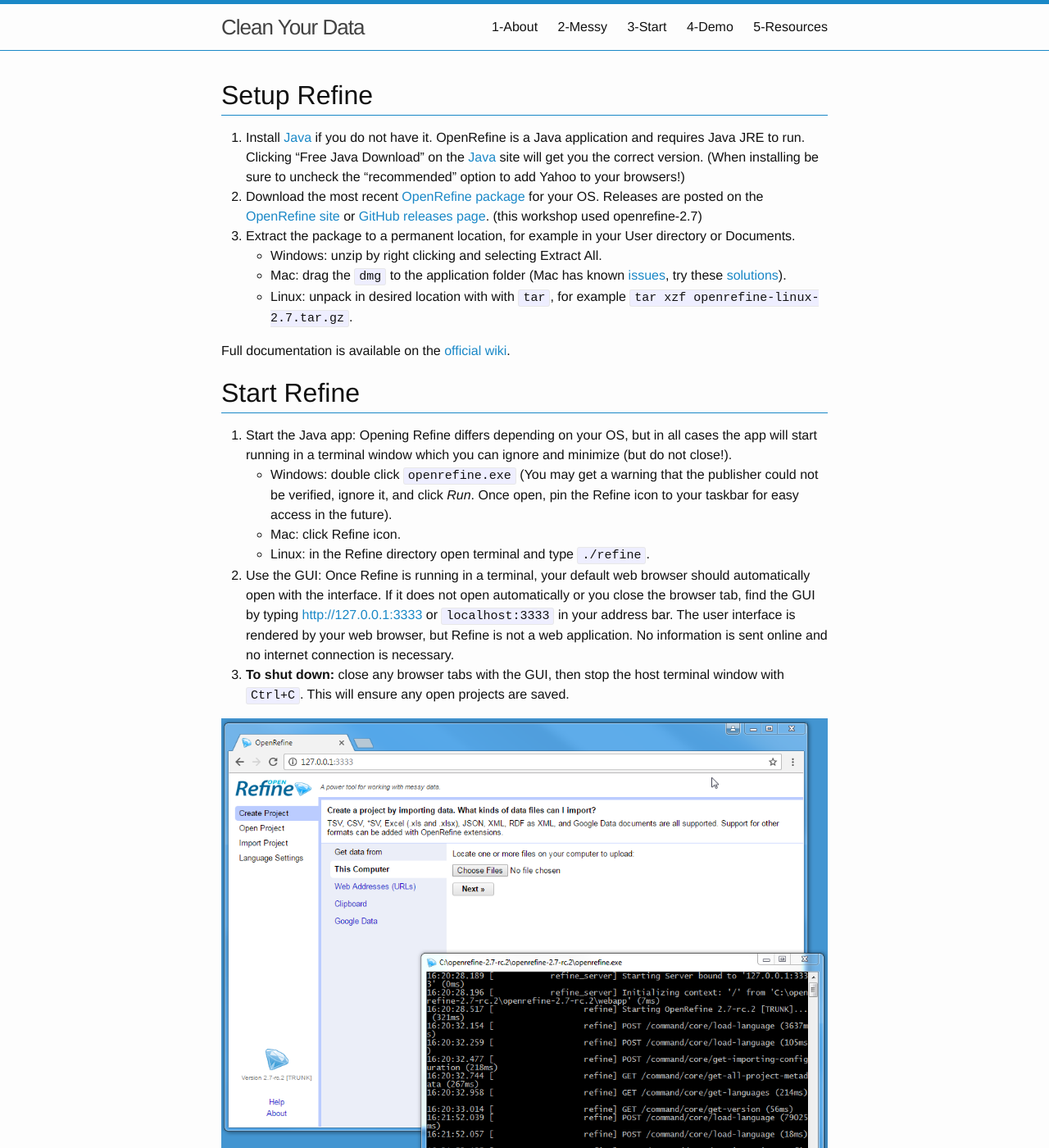
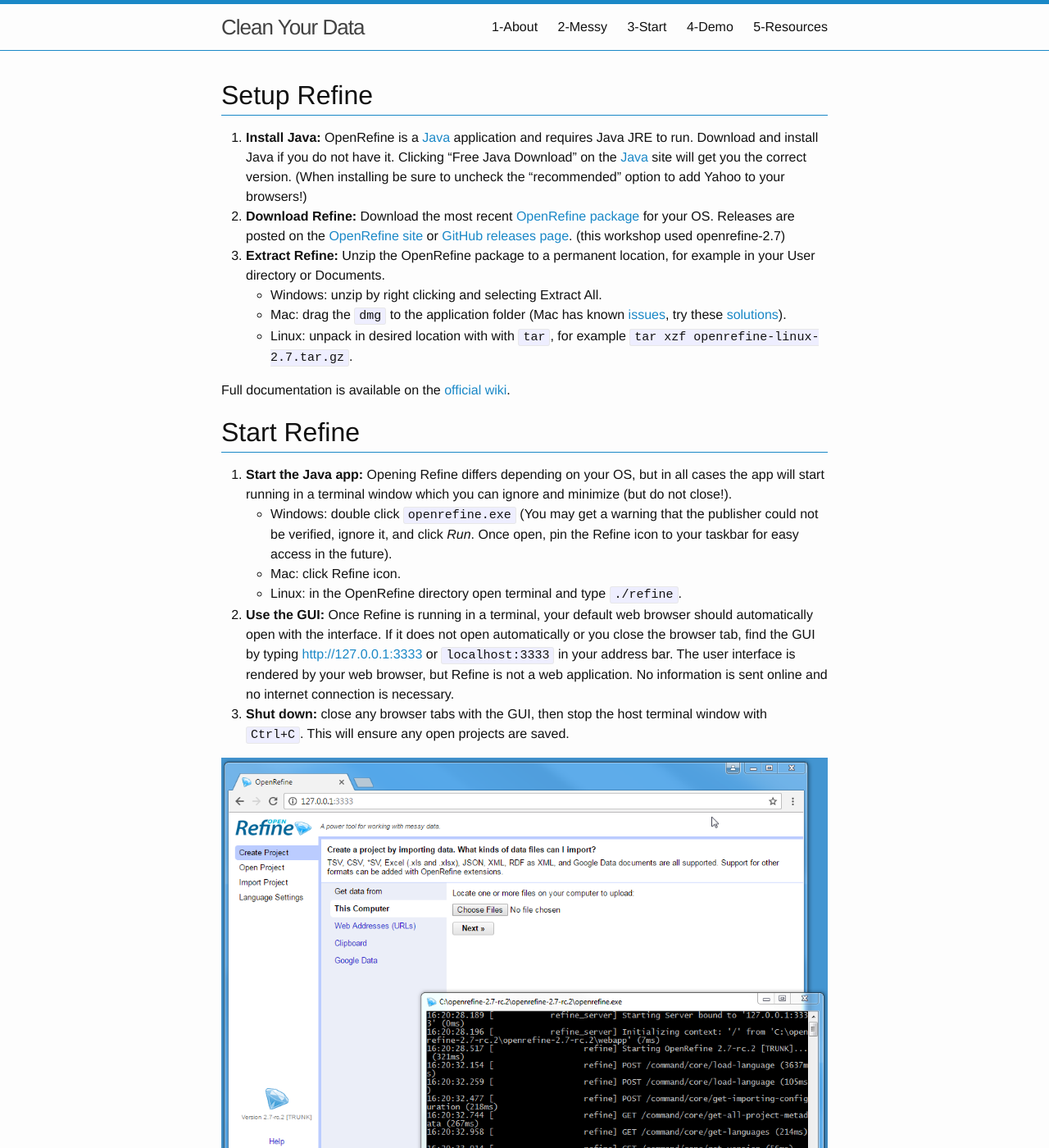
Before and after one commit to evanwill/clean-your-data, a Jekyll site: the page built from 3-start.md, in a window 1280 px wide and 1400 px high. Shown: the whole window at 82% size. Built offline with Jekyll 4.4.1, drawn with Linux system fonts in a browser that asks for light colours.

Commit message:
update start

```diff
--- a/3-start.md
+++ b/3-start.md
@@ -5,9 +5,9 @@ title: 3-Start
 
 # Setup Refine
 
-1. Install [Java](http://java.com/en/) if you do not have it. OpenRefine is a Java application and requires Java JRE to run. Clicking "Free Java Download" on the [Java](http://java.com/) site will get you the correct version. (When installing be sure to uncheck the "recommended" option to add Yahoo to your browsers!)
-2. Download the most recent [OpenRefine package](http://openrefine.org/download.html) for your OS. Releases are posted on the [OpenRefine site](http://openrefine.org/download.html) or [GitHub releases page](https://github.com/OpenRefine/OpenRefine/releases/). (this workshop used openrefine-2.7)
-3. Extract the package to a permanent location, for example in your User directory or Documents.
+1. **Install Java:** OpenRefine is a [Java](http://java.com/en/) application and requires Java JRE to run. Download and install Java if you do not have it. Clicking "Free Java Download" on the [Java](http://java.com/) site will get you the correct version. (When installing be sure to uncheck the "recommended" option to add Yahoo to your browsers!)
+2. **Download Refine:** Download the most recent [OpenRefine package](http://openrefine.org/download.html) for your OS. Releases are posted on the [OpenRefine site](http://openrefine.org/download.html) or [GitHub releases page](https://github.com/OpenRefine/OpenRefine/releases/). (this workshop used openrefine-2.7)
+3. **Extract Refine:** Unzip the OpenRefine package to a permanent location, for example in your User directory or Documents.
     - Windows: unzip by right clicking and selecting Extract All.
     - Mac: drag the `dmg` to the application folder (Mac has known [issues](https://github.com/OpenRefine/OpenRefine/wiki/Installation-Instructions#mac-osx), try these [solutions](https://evanwill.github.io/_drafts/notes/open-refine-osx.html)).
     - Linux: unpack in desired location with with `tar`, for example `tar xzf openrefine-linux-2.7.tar.gz`.
@@ -16,11 +16,11 @@ Full documentation is available on the [official wiki](https://github.com/OpenRe
 
 # Start Refine
 
-1. Start the Java app: Opening Refine differs depending on your OS, but in all cases the app will start running in a terminal window which you can ignore and minimize (but do not close!).
+1. **Start the Java app:** Opening Refine differs depending on your OS, but in all cases the app will start running in a terminal window which you can ignore and minimize (but do not close!).
     - Windows: double click `openrefine.exe` (You may get a warning that the publisher could not be verified, ignore it, and click *Run*. Once open, pin the Refine icon to your taskbar for easy access in the future).
     - Mac: click Refine icon.
-    - Linux: in the Refine directory open terminal and type `./refine`.
-2. Use the GUI: Once Refine is running in a terminal, your default web browser should automatically open with the interface. If it does not open automatically or you close the browser tab, find the GUI by typing <http://127.0.0.1:3333> or `localhost:3333` in your address bar. The user interface is rendered by your web browser, but Refine is not a web application. No information is sent online and no internet connection is necessary.
-3. **To shut down:** close any browser tabs with the GUI, then stop the host terminal window with `Ctrl+C`. This will ensure any open projects are saved.
+    - Linux: in the OpenRefine directory open terminal and type `./refine`.
+2. **Use the GUI:** Once Refine is running in a terminal, your default web browser should automatically open with the interface. If it does not open automatically or you close the browser tab, find the GUI by typing <http://127.0.0.1:3333> or `localhost:3333` in your address bar. The user interface is rendered by your web browser, but Refine is not a web application. No information is sent online and no internet connection is necessary.
+3. **Shut down:** close any browser tabs with the GUI, then stop the host terminal window with `Ctrl+C`. This will ensure any open projects are saved.
 
 ![OpenRefine terminal and GUI](images/openrefine.png)
```
